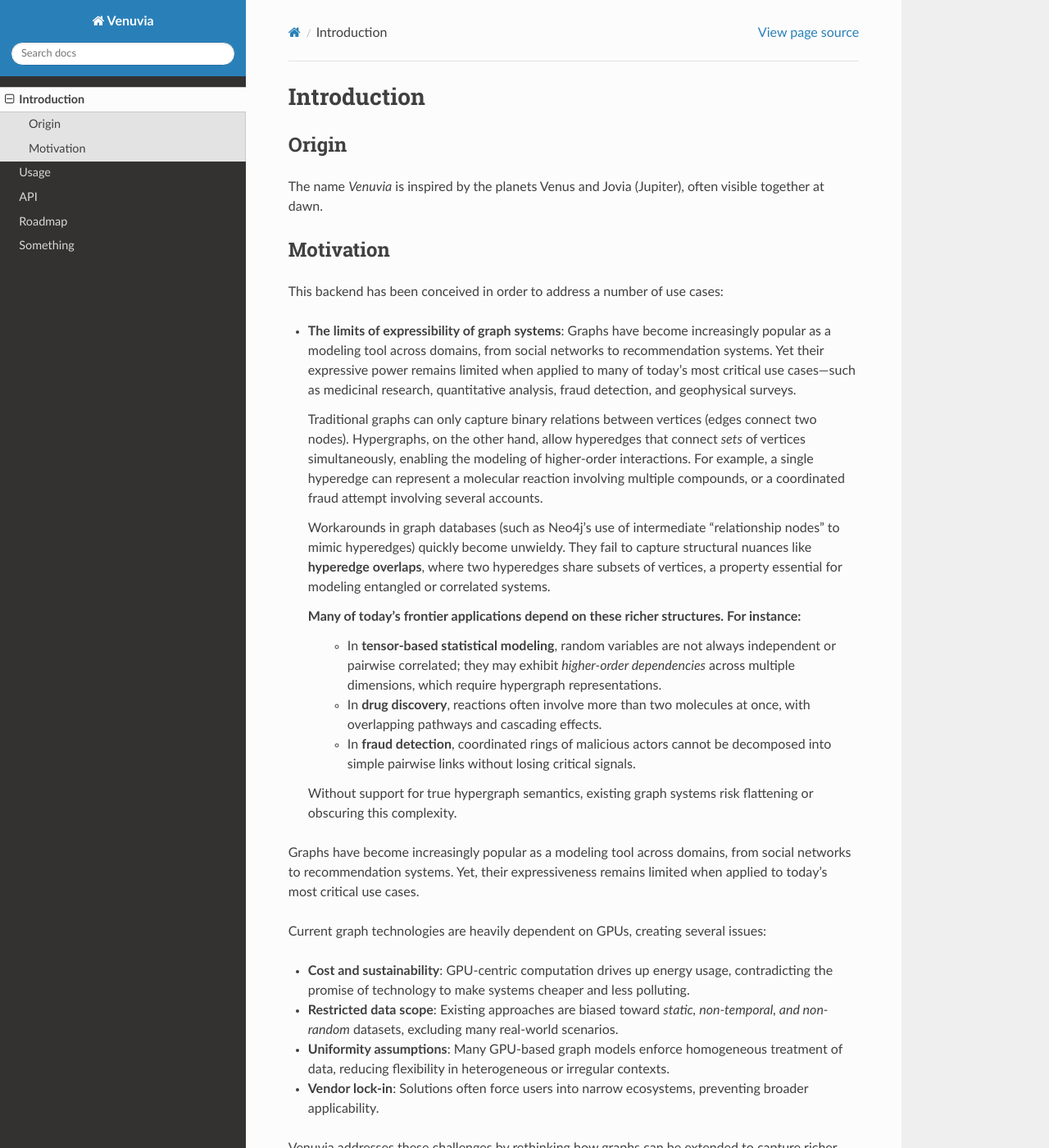
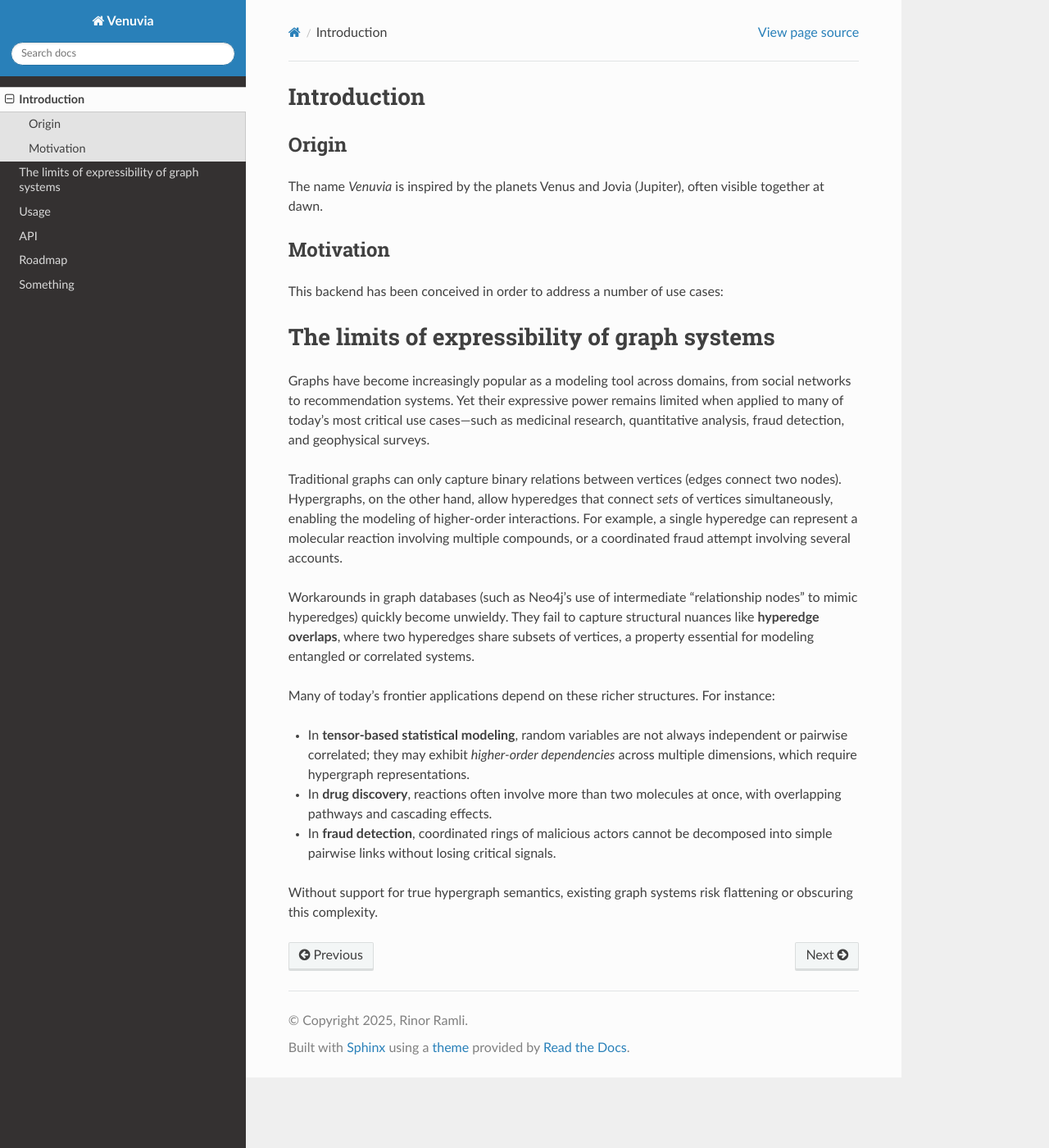
Before and after one commit to pawaka2025/venuvia, a Sphinx documentation site: the page built from docs/source/introduction.rst, in a window 1280 px wide and 1400 px high. Shown: the whole window at 82% size. Built offline with Sphinx 7.4.7 and the Read the Docs theme 3.1.0, drawn with Linux system fonts in a browser that asks for light colours; some of the changed text lies outside the part shown.

Commit message:
Update introduction.rst

```diff
--- a/docs/source/introduction.rst
+++ b/docs/source/introduction.rst
@@ -12,40 +12,19 @@ Motivation
 
 This backend has been conceived in order to address a number of use cases:
 
-- **The limits of expressibility of graph systems**:
-  Graphs have become increasingly popular as a modeling tool across domains, from social networks to recommendation systems. Yet their expressive power remains limited when applied to many of today's most critical use cases—such as medicinal research, quantitative analysis, fraud detection, and geophysical surveys.
+The limits of expressibility of graph systems
+================================================
 
-  Traditional graphs can only capture binary relations between vertices (edges connect two nodes). Hypergraphs, on the other hand, allow hyperedges that connect *sets* of vertices simultaneously, enabling the modeling of higher-order interactions. For example, a single hyperedge can represent a molecular reaction involving multiple compounds, or a coordinated fraud attempt involving several accounts.
+Graphs have become increasingly popular as a modeling tool across domains, from social networks to recommendation systems. Yet their expressive power remains limited when applied to many of today's most critical use cases—such as medicinal research, quantitative analysis, fraud detection, and geophysical surveys.
 
-  Workarounds in graph databases (such as Neo4j’s use of intermediate “relationship nodes” to mimic hyperedges) quickly become unwieldy. They fail to capture structural nuances like **hyperedge overlaps**, where two hyperedges share subsets of vertices, a property essential for modeling entangled or correlated systems.
+Traditional graphs can only capture binary relations between vertices (edges connect two nodes). Hypergraphs, on the other hand, allow hyperedges that connect *sets* of vertices simultaneously, enabling the modeling of higher-order interactions. For example, a single hyperedge can represent a molecular reaction involving multiple compounds, or a coordinated fraud attempt involving several accounts.
 
-  Many of today’s frontier applications depend on these richer structures. For instance:
-    - In **tensor-based statistical modeling**, random variables are not always independent or pairwise correlated; they may exhibit *higher-order dependencies* across multiple dimensions, which require hypergraph representations.
-    - In **drug discovery**, reactions often involve more than two molecules at once, with overlapping pathways and cascading effects.
-    - In **fraud detection**, coordinated rings of malicious actors cannot be decomposed into simple pairwise links without losing critical signals.
+Workarounds in graph databases (such as Neo4j’s use of intermediate “relationship nodes” to mimic hyperedges) quickly become unwieldy. They fail to capture structural nuances like **hyperedge overlaps**, where two hyperedges share subsets of vertices, a property essential for modeling entangled or correlated systems.
 
-  Without support for true hypergraph semantics, existing graph systems risk flattening or obscuring this complexity.
+Many of today’s frontier applications depend on these richer structures. For instance:
 
+- In **tensor-based statistical modeling**, random variables are not always independent or pairwise correlated; they may exhibit *higher-order dependencies* across multiple dimensions, which require hypergraph representations.
+- In **drug discovery**, reactions often involve more than two molecules at once, with overlapping pathways and cascading effects.
+- In **fraud detection**, coordinated rings of malicious actors cannot be decomposed into simple pairwise links without losing critical signals.
 
-Graphs have become increasingly popular as a modeling tool across domains,
-from social networks to recommendation systems. Yet, their expressiveness
-remains limited when applied to today's most critical use cases.
-
-Current graph technologies are heavily dependent on GPUs, creating several
-issues:
-
-- **Cost and sustainability**: GPU-centric computation drives up energy usage,
-  contradicting the promise of technology to make systems cheaper and less
-  polluting.
-- **Restricted data scope**: Existing approaches are biased toward
-  *static, non-temporal, and non-random* datasets, excluding many
-  real-world scenarios.
-- **Uniformity assumptions**: Many GPU-based graph models enforce
-  homogeneous treatment of data, reducing flexibility in heterogeneous or
-  irregular contexts.
-- **Vendor lock-in**: Solutions often force users into narrow ecosystems,
-  preventing broader applicability.
-
-Venuvia addresses these challenges by rethinking how graphs can be extended
-to capture richer structures, without locking computation to GPUs or limiting
-the types of data that can be represented.
+Without support for true hypergraph semantics, existing graph systems risk flattening or obscuring this complexity.
```
